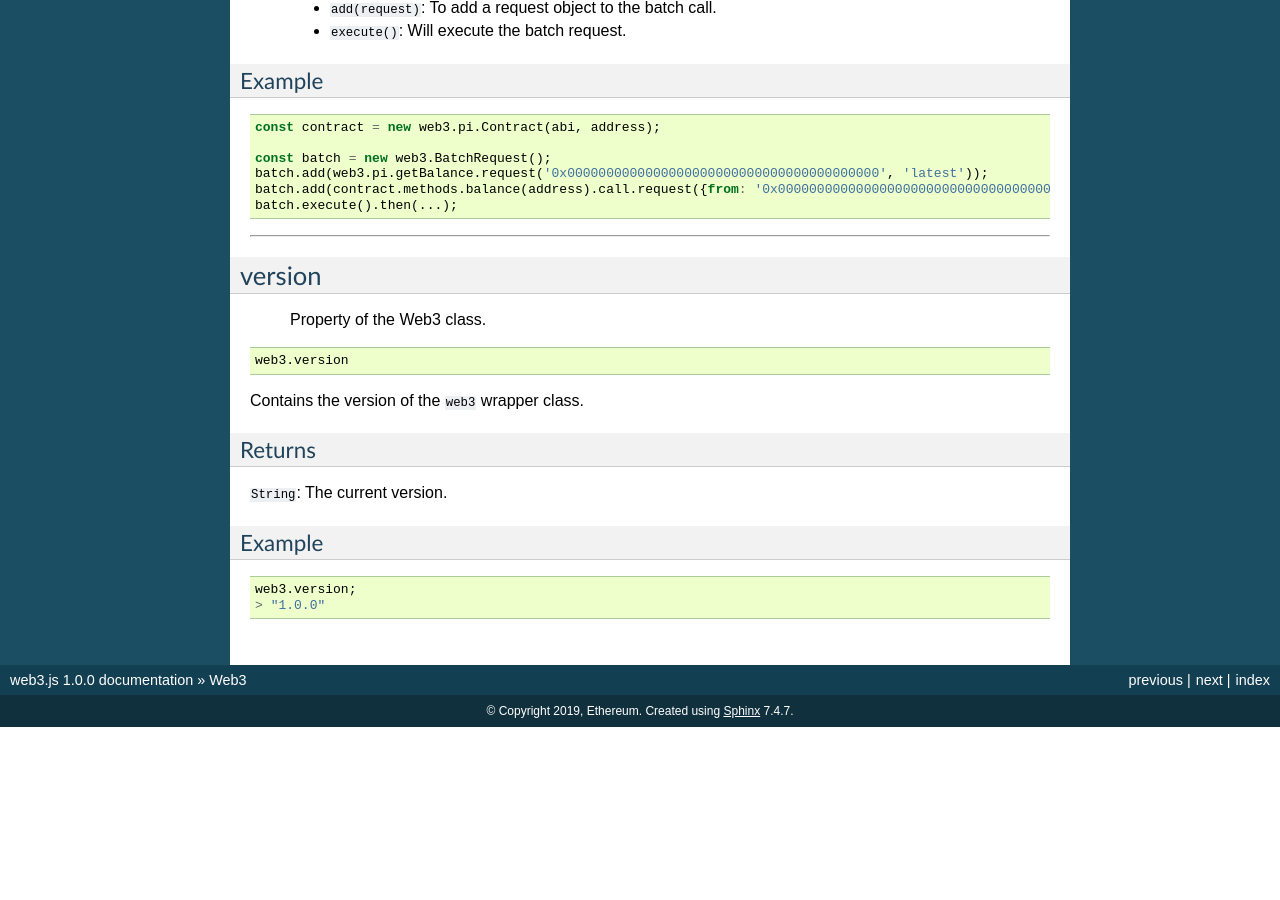
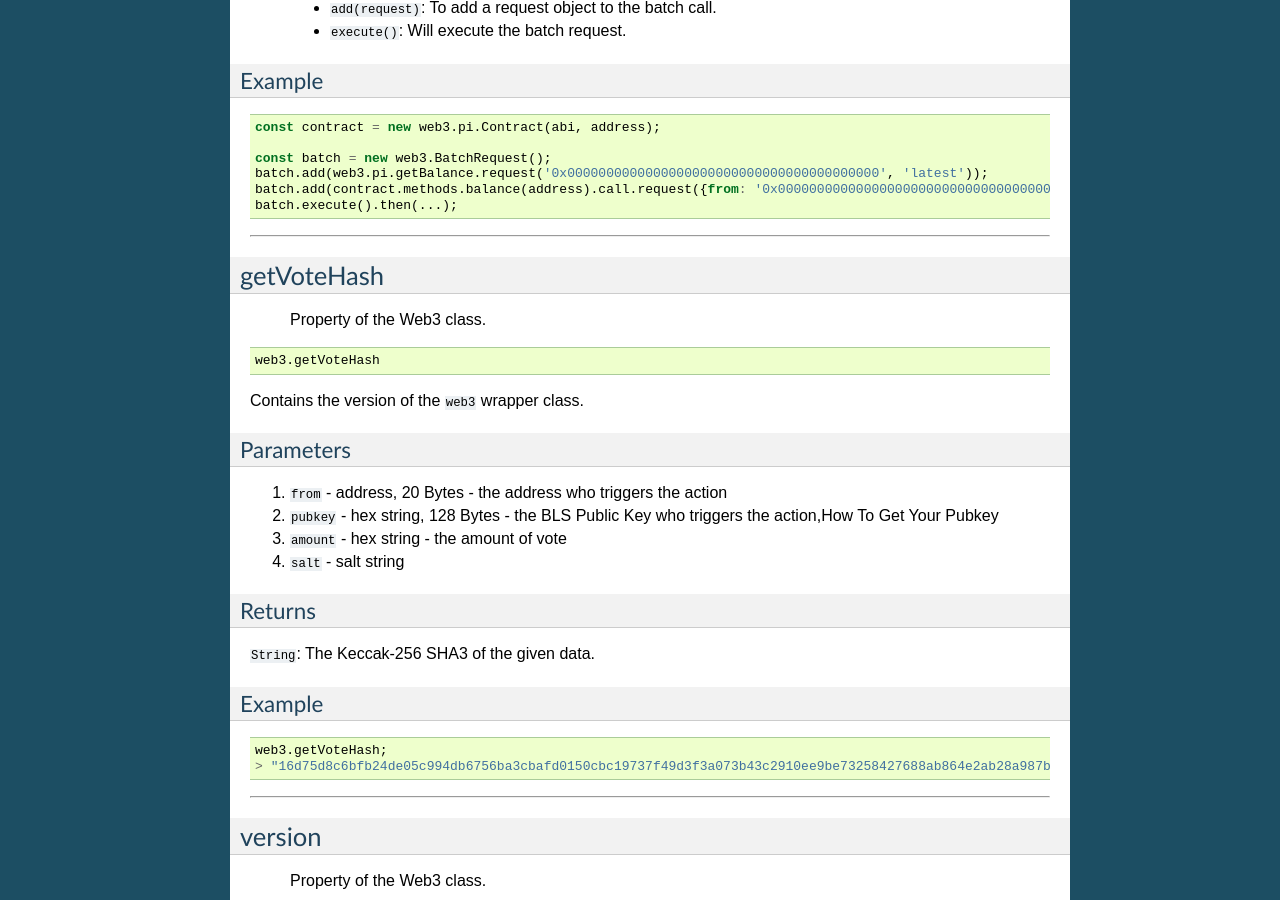
Before and after one commit to pchain-org/pweb3, a Sphinx documentation site: the page built from docs/web3.rst, in a window 1280 px wide and 900 px high, scrolled down 7754 px. Built offline with Sphinx 7.4.7, drawn with Linux system fonts in a browser that asks for light colours; before the commit the page ends 8481 px from its top, so only the background shows below that; some of the changed text lies outside the part shown.

Commit message:
update web3.rst

```diff
--- a/docs/web3.rst
+++ b/docs/web3.rst
@@ -74,6 +74,47 @@ Example
 
 ------------------------------------------------------------------------------
 
+
+getVoteHash
+=====================
+
+    Property of the Web3 class.
+
+.. code-block:: javascript
+
+    web3.getVoteHash
+
+Contains the version of the ``web3`` wrapper class.
+
+
+----------
+Parameters
+----------
+
+1. ``from`` - address, 20 Bytes - the address who triggers the action
+2. ``pubkey`` - hex string, 128 Bytes - the BLS Public Key who triggers the action,How To Get Your Pubkey
+3. ``amount`` - hex string - the amount of vote
+4. ``salt`` - salt string
+
+
+-------
+Returns
+-------
+
+``String``: The Keccak-256 SHA3 of the given data.
+
+-------
+Example
+-------
+
+.. code-block:: javascript
+
+    web3.getVoteHash;
+    > "16d75d8c6bfb24de05c994db6756ba3cbafd0150cbc19737f49d3f3a073b43c2910ee9be73258427688ab864e2ab28a987b696b1975060d7e1557c64e3a2b0a89a"
+
+------------------------------------------------------------------------------
+
+
 version
 =====================
 
```
